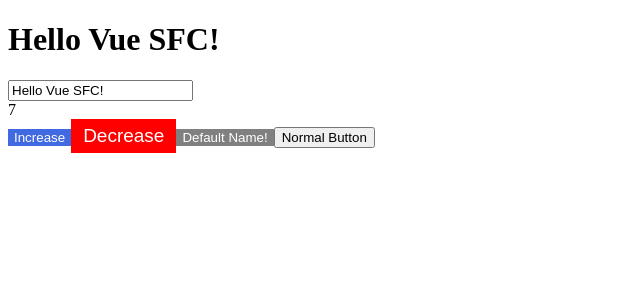
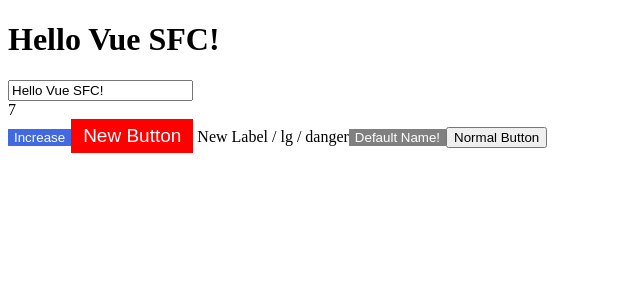
Before and after one commit to lazy-sky/vue_practice, a Vue app: page / in a window 1280 px wide. Shown: the top 300 px of the page, without its empty margins (0-640 px from the left). Built offline with nearby package versions, Linux system fonts and the light colour scheme; the HTML template or start-up script is replaced by a standard one.

Commit message:
Slot name

```diff
--- a/src/App.vue
+++ b/src/App.vue
@@ -15,7 +15,12 @@
     size="lg"
     @click="count -=1"
   >
-    Decrease
+    <template #default>
+      New Button
+    </template>
+    <template #label="{ size, btnName }">
+      New Label / {{ size }} / {{ btnName }}
+    </template>
   </TheButton>
 
   <TheButton />
--- a/src/components/TheButton.vue
+++ b/src/components/TheButton.vue
@@ -7,6 +7,12 @@
   >
     <slot>Default Name!</slot>
   </button>
+  <slot
+    name="label"
+    :btnName="name"
+    :size="size"
+  >
+  </slot>
 </template>
 
 <script>
```
